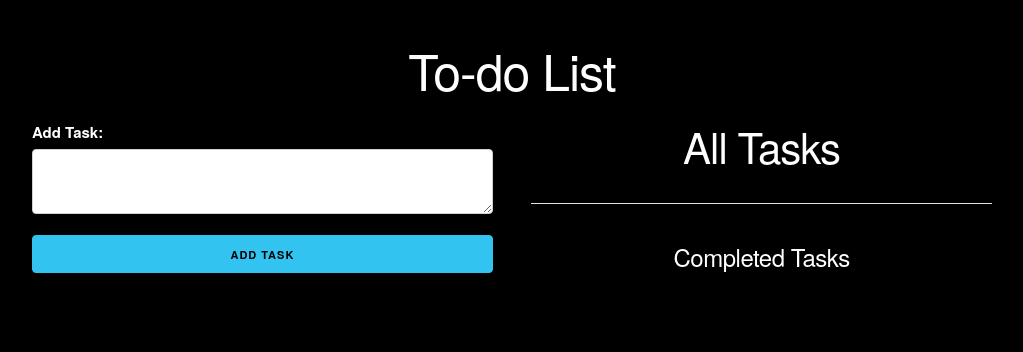
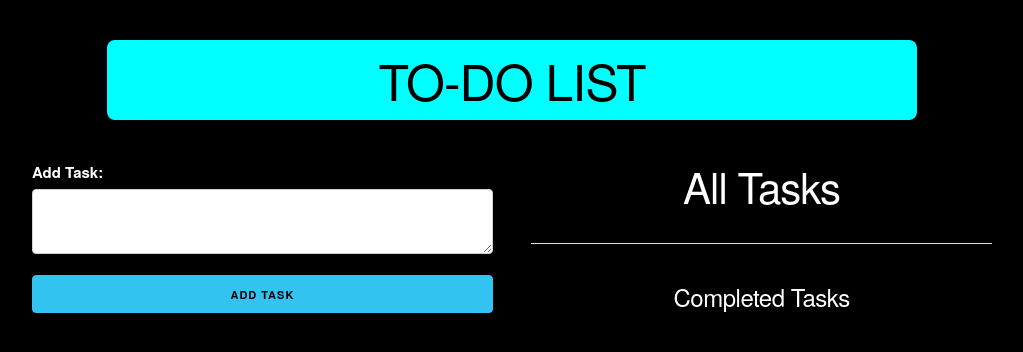
Before and after one commit to jefflowkey/To-Do-List, a plain HTML site: page index.html in a window 1280 px wide. Shown: the whole page, without its empty margins (128-1151 px from the left). Drawn offline with Linux system fonts and the light colour scheme.

Commit message:
Update customize.css

```diff
--- a/customize.css
+++ b/customize.css
@@ -1,4 +1,16 @@
-h1,
+#content h1 {
+    text-align: center;
+    background: cyan;
+    border-radius: 8px;
+    margin: 10px;
+    padding: 10px;
+    color: black;
+    text-transform: uppercase;
+    margin-bottom: 40px;
+    margin-left: 75px;
+    margin-right: 75px;
+}
+
 h2 {
     text-align: center;
 }
@@ -30,6 +42,6 @@ h2 {
 .complete-task,
 .complete-task:hover {
     cursor: pointer;
-    color: grey;
+    color: gray;
     text-decoration-line: line-through;
 }
```
